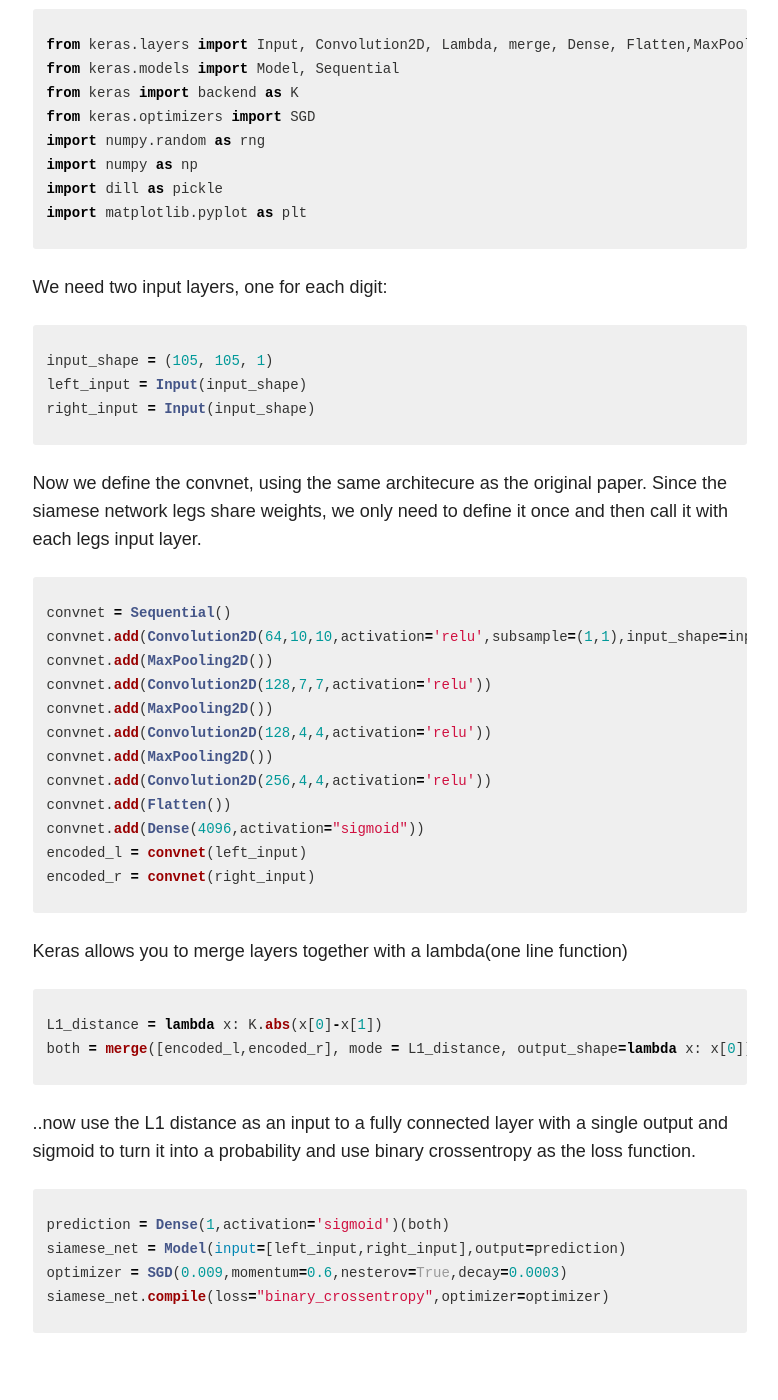
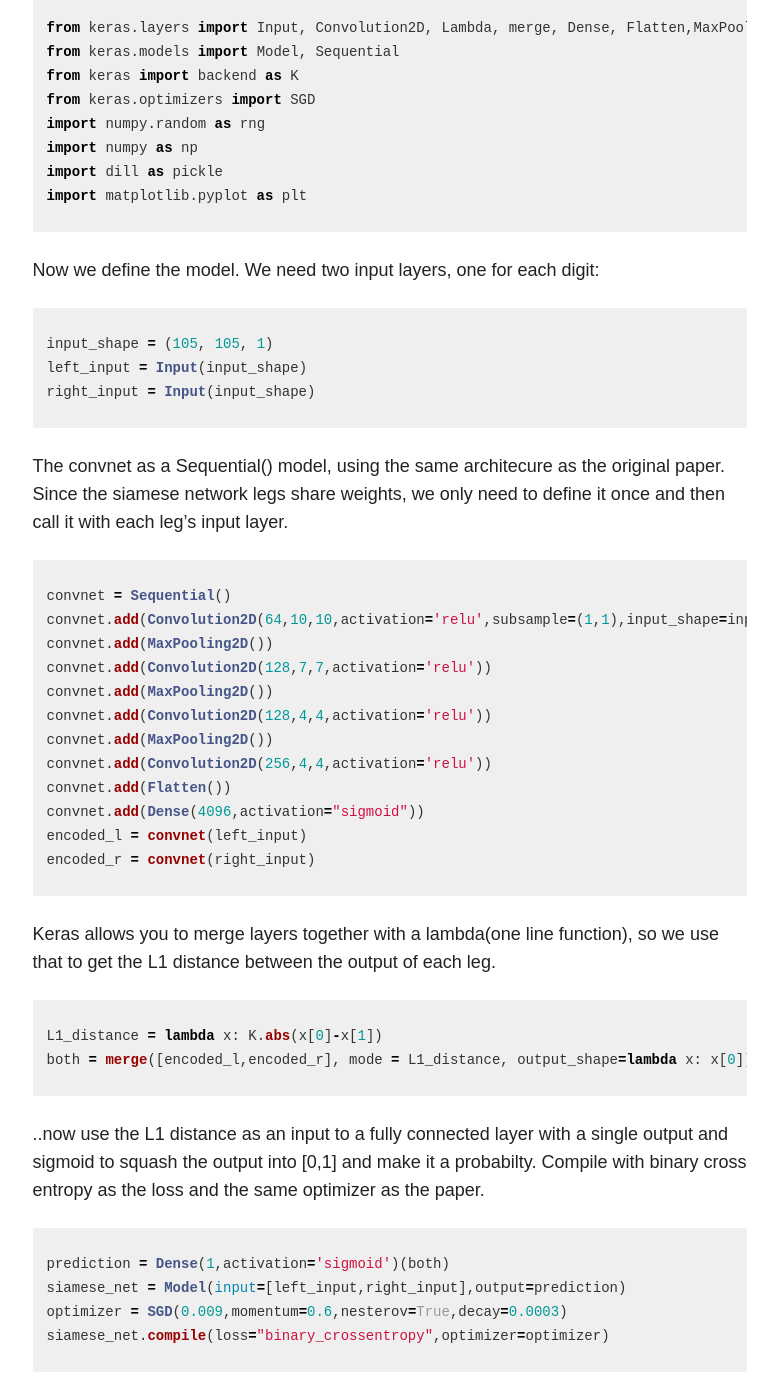
Before and after one commit to sorenbouma/sorenbouma.github.io, a Jekyll site: the page built from _posts/blog/2017-02-11-oneshot.md, in a window 1280 px wide and 1400 px high, scrolled down 2032 px. Shown: the whole window, without its empty margins (347-1125 px from the left). Built offline with Jekyll 4.4.1, drawn with Linux system fonts in a browser that asks for light colours; nearby versions of some CDN libraries; formulas are drawn with MathJax 3; some of the changed text lies outside the part shown.

Commit message:
More work on oneshot.md, maths n shit

```diff
--- a/_posts/blog/2017-02-11-oneshot.md
+++ b/_posts/blog/2017-02-11-oneshot.md
@@ -37,7 +37,7 @@ For now it serves as a really good benchmark for one shot classification algorit
 
 ### Siamese networks
 
-One approach to getting a neural net to do one-shot classification is to give it two examples as input and train it to guess whether they have the same category.
+One approach to getting a neural net to do one-shot classification is to give it two examples as input and train it to guess whether they have the same category. [This wonderful paper](http://www.cs.cmu.edu/~rsalakhu/papers/oneshot1.pdf) does just that
 
 #### Code:
 
@@ -55,14 +55,14 @@ import dill as pickle
 import matplotlib.pyplot as plt
 {% endhighlight %}
 
-We need two input layers, one for each digit:
+Now we define the model. We need two input layers, one for each digit:
 {% highlight python %}
 input_shape = (105, 105, 1)
 left_input = Input(input_shape)
 right_input = Input(input_shape)
 {% endhighlight %}
 
-Now we define the convnet, using the same architecure as the original paper. Since the siamese network legs share weights, we only need to define it once and then call it with each legs input layer.
+The convnet as a Sequential() model, using the same architecure as the original paper. Since the siamese network legs share weights, we only need to define it once and then call it with each leg's input layer.
 
 {% highlight python %}
 convnet = Sequential()
@@ -79,14 +79,14 @@ encoded_l = convnet(left_input)
 encoded_r = convnet(right_input)
 {% endhighlight %}
 
-Keras allows you to merge layers together with a lambda(one line function)
+Keras allows you to merge layers together with a lambda(one line function), so we use that to get the L1 distance between the output of each leg.
 
 {% highlight python %}
 L1_distance = lambda x: K.abs(x[0]-x[1])
 both = merge([encoded_l,encoded_r], mode = L1_distance, output_shape=lambda x: x[0])
 {% endhighlight %}
 
-..now use the L1 distance as an input to a fully connected layer with a single output and sigmoid to turn it into a probability and use binary crossentropy as the loss function.
+..now use the L1 distance as an input to a fully connected layer with a single output and sigmoid to squash the output into [0,1] and make it a probabilty. Compile with binary cross entropy as the loss and the same optimizer as the paper.
 
 {% highlight python %}
 prediction = Dense(1,activation='sigmoid')(both)
```
Also changed, not shown: other parts of _posts/blog/2017-02-11-oneshot.md (+3 -3 lines).
